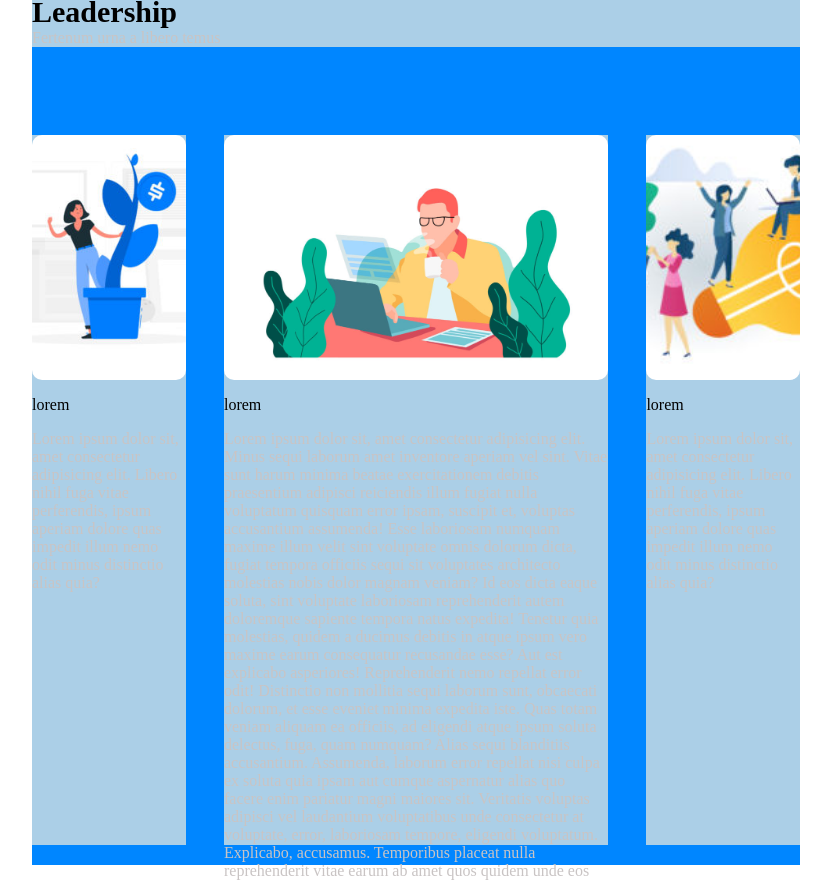
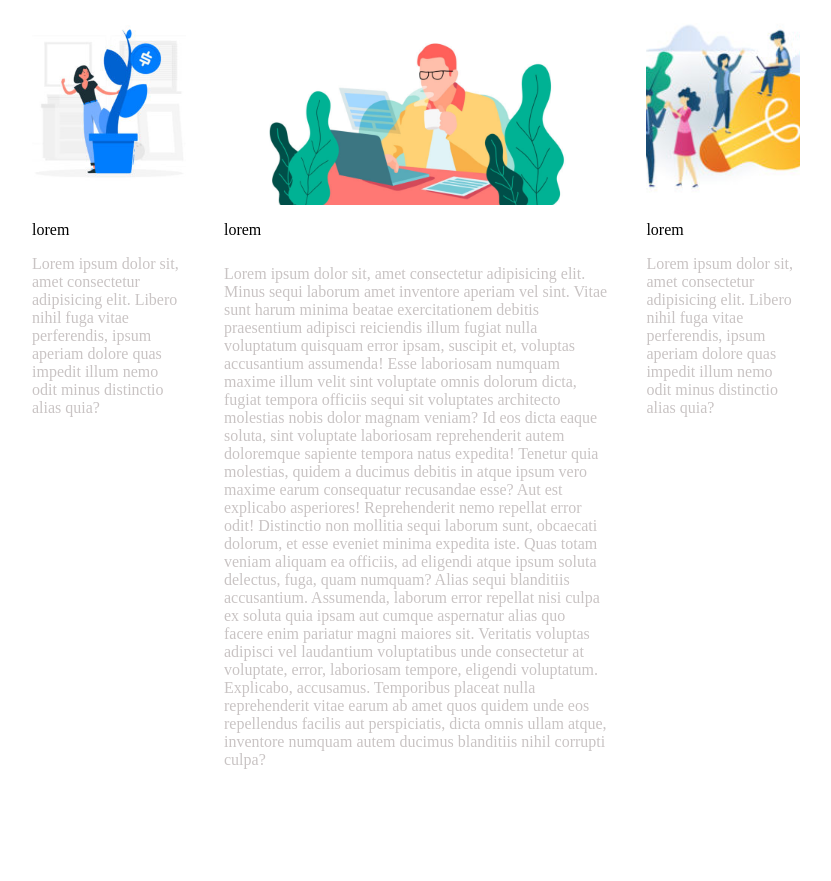
Before and after one commit to Belloni-Marco-Camillo/htmlcss-wp, a plain HTML site: page index.html in a window 1280 px wide. Shown: the part 775-1656 px from the top of the page, without its empty margins (224-1055 px from the left). After the commit the page ends 1610 px from the top, so only its background shows below. Drawn offline with Linux system fonts and the light colour scheme.

Commit message:
final-commit

```diff
--- a/css/style.css
+++ b/css/style.css
@@ -6,8 +6,7 @@ body{
 }
 
 .site_header{
-    height: 200px;
-    background-color: #E579E6;
+    height: 150px;
 }
 
 .site_main{
@@ -20,8 +19,6 @@ body{
     margin-right: 5%;
     height: 400px;
     float: left;
-    background-color: red;
-
 }
 
 .content{
@@ -29,7 +26,6 @@ body{
     margin-right: 5%;
     height: 400px;
     float: left;
-    background-color: blue;
 }
 
 .clearfix::after{
@@ -40,35 +36,30 @@ body{
 
 .site_footer{
     height: 200px;
-    background-color: #8801FE;
     margin-top: 20px;
 }
 
 .section_main{
     position: relative;
-    height: 900px;
-    background-color: #0086FF;
+    height: 700px;
 }
 
 .dimension-relative{
     float: left;
-    background-color: #ABCFE7;
-    height: 710px;
+    height: 550px;
     width: 20%;
 }
 
 .top-bar{
     position:absolute;
     top: 0;
-    background-color: #ABCFE7;
     width: 100%;
 }
 
 .colon{
     float: left;
-    height: 710px;
+    height: 550px;
     width: 50%;
-    background-color: #ABCFE7;
     margin: 0 5%;
 
 }
@@ -78,8 +69,8 @@ body{
 
 .bottom-box{
     position: absolute;
-    bottom: 20px;
-    height: 510;
+    top: 100px;
+
     width: 100%;
 }
 
@@ -125,7 +116,6 @@ header>img{
     left: 50px;
     font-size: 16px;
     width: 25%;
-
     color: white;
 }
 
@@ -172,6 +162,7 @@ header>img{
 }
 .colon>p{
     text-align: left;
+    padding-bottom: 10px;
 }
 
 .colon>p:nth-child(3){
@@ -186,3 +177,17 @@ header>img{
     background-position: center 50%;
     border-radius: 10px;
 }
+
+/*fine main*/
+footer{
+    margin: 0;
+    padding: 0;
+}
+
+footer>p{
+    text-align: center;
+}
+
+.heart{
+    color: red;
+}
```
